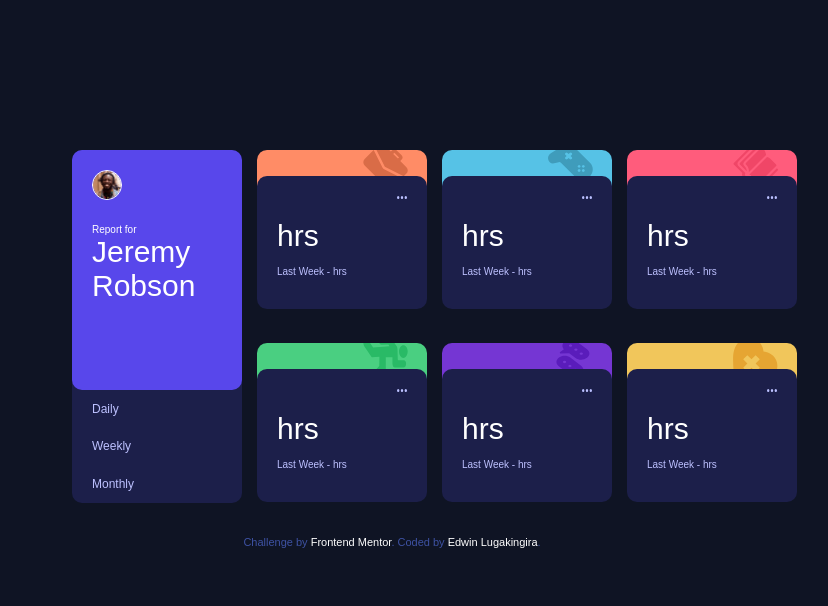
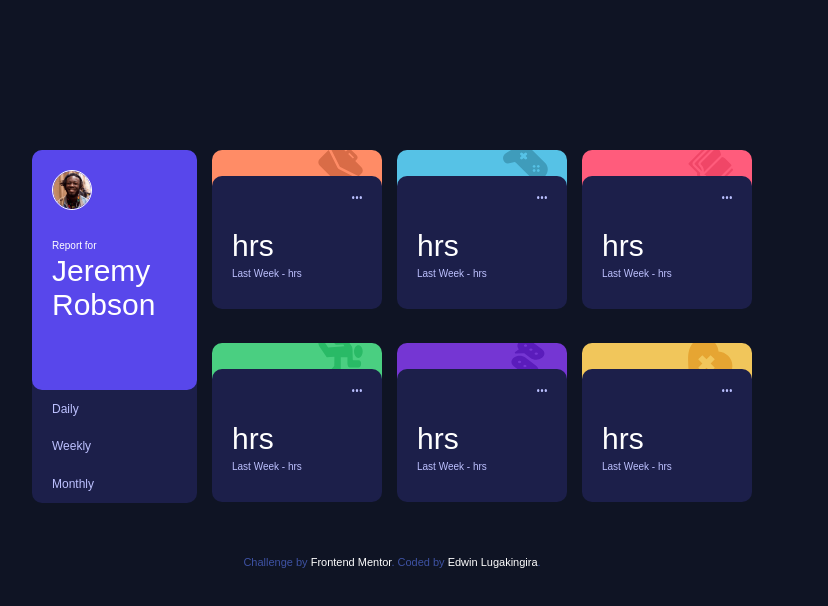
Before and after one commit to kaigwa/time-tracking-dashboard-main, a plain HTML site: page index.html in a window 1280 px wide. Shown: the whole page, without its empty margins (248-1076 px from the left). Drawn offline with Linux system fonts and the light colour scheme.

Commit message:
New Features

```diff
--- a/index.css
+++ b/index.css
@@ -1,11 +1,10 @@
-
-@import url('https://fonts.googleapis.com/css2?family=Kumbh+Sans:wght@400;700&family=Overpass:wght@400;700&display=swap');
-
 *{
     padding: 0;
     margin: 0;
     box-sizing: border-box;
 }
+
+@import url('https://fonts.googleapis.com/css2?family=Kumbh+Sans:wght@400;700&family=Overpass:wght@400;700&display=swap');
 
 body{
     font-family: 'Rubik', sans-serif;
@@ -15,6 +14,10 @@ body{
     background-color: hsl(226, 43%, 10%);
 }
 
+body::-webkit-scrollbar {
+    display: none;
+  }
+
 .container{
     color: white;
     width: 300px;
@@ -22,8 +25,8 @@ body{
     margin: auto;
     display: flex;
     flex-direction: column;
-    padding: 20px 0 0;
-    gap: 10px;
+    padding: 20px;
+    gap: 20px;
 }
 
 .top{
@@ -33,28 +36,27 @@ body{
 
 .user{
     width: 100%;
-    height: 50px;
+    height: 80px;
     border-radius: 10px;
     display: flex;
     flex-direction: row;
-    padding: 10px;
+    padding: 20px;
     gap: 10px;
     background-color:hsl(246, 80%, 60%) ;
 }
 
 .candidate> img{
     border: 1.6px solid white;
-    width: 30px;
-    height: 30px;
+    width: 40px;
+    height: 40px;
     border-radius: 50%;
 }
 
 .info{
-    /* margin-top: 6px; */
+    margin-top: 6px;
     display: flex;
     flex-direction: column;
-    justify-content: center;
-    /* gap: 3px; */
+    gap: 3px;
 }
 
 .info> p{
@@ -66,7 +68,7 @@ body{
 }
 
 .time{
-    height: 30px;
+    height: 40px;
     display: flex;
     flex-direction: row;
     justify-content: space-around;
@@ -131,27 +133,35 @@ button:hover{
 }
 
 .daily{
-    cursor: pointer;
     position: relative;
     top: -22px;
-    height: 60px;
+    /* display: flex;
+    flex-direction: column; */
+    /* gap: 10px; */
+    height: 90px;
     border-radius: 10px;
     padding: 20px;
     background-color: hsl(235, 46%, 20%);
 }
 
 .daily:hover{
-    background-color: hsl(235, 45%, 61%);
+    background-color:hsl(235, 45%, 61%) ;
 }
 
 .subject, .output{
     display: flex;
     flex-direction:row;
     justify-content: space-between;
+    /* margin: 10px 0; */
+}
+
+.output{
+    position: relative;
+    top:10px;
 }
 
 #subject{
-    font-size: 12px;
+    font-size: 13px;
 }
 
 .icon-ellipsis{
@@ -161,7 +171,7 @@ button:hover{
 }
 
 #now{
-    font-size: 16px;
+    font-size: 18px;
 }
 
 .lw{
@@ -184,9 +194,10 @@ button:hover{
 /* responsive design for desktop devices*/
 @media screen and (min-width: 768px) {
     body{
+        /* margin: auto; */
         width: 900px;
         height: 100%;
-        padding: 130px;
+        padding: 130px 0;
     }
 
     .container{
@@ -300,7 +311,7 @@ button:hover{
         flex-direction: column;
         align-items:flex-start;
         padding: 20px 0;
-        gap: 8px;
+        /* gap: 8px; */
     }
 
     #now, .hr{
```
